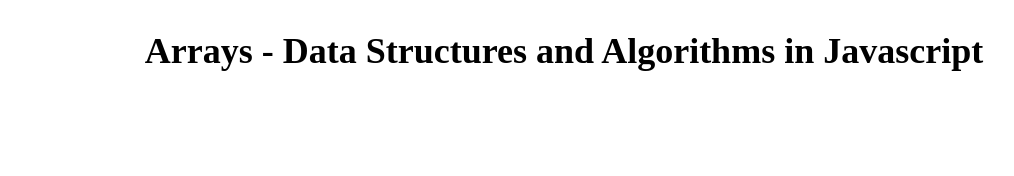
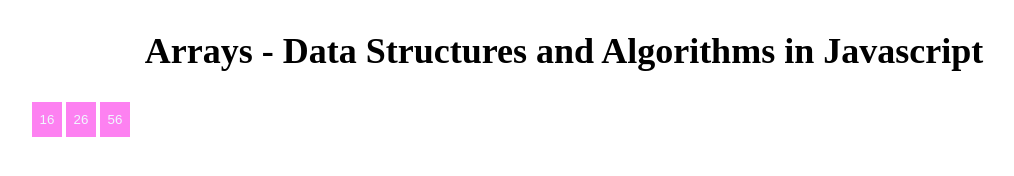
Before and after one commit to mdraselmiah95/CRACKING-the-CODING-INTERVIEW, a plain HTML site: page JavaScript-(JS)/Arrays/index.html in a window 1280 px wide. Shown: the whole page, without its empty margins (76-1090 px from the left). Drawn offline with Linux system fonts and the light colour scheme.

Commit message:
create simple clock

```diff
--- a/JavaScript-(JS)/Arrays/index.html
+++ b/JavaScript-(JS)/Arrays/index.html
@@ -5,11 +5,30 @@
     <meta http-equiv="X-UA-Compatible" content="IE=edge" />
     <meta name="viewport" content="width=device-width, initial-scale=1.0" />
     <title>( Arrays )</title>
+    <style>
+      .hour,
+      .minute,
+      .second {
+        height: 35px;
+        width: 30px;
+        margin: auto;
+        position: relative;
+        left: 100px;
+        background-color: rgb(253, 129, 241);
+        border: 1px;
+        color: aliceblue;
+      }
+    </style>
   </head>
   <body>
     <div style="text-align: center; font-size: 24px">
       <h2>Arrays - Data Structures and Algorithms in Javascript</h2>
     </div>
+    <div class="clock">
+      <button class="hour"></button>
+      <button class="minute"></button>
+      <button class="second"></button>
+    </div>
     <script src="./script.js"></script>
   </body>
 </html>
--- a/JavaScript-(JS)/Arrays/script.js
+++ b/JavaScript-(JS)/Arrays/script.js
@@ -1,85 +1,30 @@
-// Working with array simple method
+// Date and Time ⏲
 
-let letter = ["a", "b", "c", "d", "e"];
+// Using timeStamp  (integer number represent in 'ms' from 1-1-1970)
+const currentTime = new Date();
+// 1 day= 24 * 60 * 60 =  86,400,000 milliseconds (ms).
+// console.log(currentTime);
 
-let reverse = letter.reverse();
+// Date and time Method
+let completeAndDateAndTime = new Date();
 
-// console.log({ letters });
-// console.log({ reverse });
+// console.log(completeAndDateAndTime.getFullYear());
+// console.log(completeAndDateAndTime.getMonth());
 
-let nums = [1, 2, 3, 4, 5];
-let concat = nums.concat(letter);
-// console.log({ concat });
+let hourHand = document.querySelector(".hour");
+let minHand = document.querySelector(".minute");
+let secHand = document.querySelector(".second");
 
-let joined = letter.join("-");
-// console.log({ joined });
+let ticking = function () {
+  let currentTime = new Date();
 
-let newNum = nums.slice(1, 3);
-// console.log({ newNum });
+  let getHour = currentTime.getHours();
+  let getMin = currentTime.getMinutes();
+  let getSec = currentTime.getSeconds();
 
-// Splice method
+  hourHand.textContent = getHour;
+  minHand.textContent = getMin;
+  secHand.textContent = getSec;
+};
 
-let numbers = [1, 2, 3, 4, 5];
-
-let numSplice = numbers.splice(1, 2, "rasel");
-// console.log({ numbers });
-// console.log({ numSplice });
-
-// at method
-
-let number1 = [11, 35, 67, 90, 13];
-
-// console.log(number1[number1.length - 1]);
-// console.log(number1.at(-1));
-// console.log(number1.splice(-1));
-
-const fruits = ["Banana", "Orange", "Apple", "Mango"];
-let fruit = fruits.at(-1);
-// console.log(fruit);
-
-const salaries = [3000, 5000, 2700, 8900, 9900];
-
-let newSalaries = salaries.map((salary) => {
-  const increment = salary / 2;
-  return salary + increment;
-});
-
-// console.log({ newSalaries });
-
-const gifts = [
-  "Teddy bear",
-  "Flower bouquet",
-  "Chocolate box",
-  "Perfume",
-  "Jewelry",
-  "Gift card",
-  "Gourmet hamper",
-];
-
-let filteredArray = gifts.filter((gift) => {
-  if (gift === "Teddy" || gift === "Perfume") {
-    return gift;
-  }
-});
-
-// console.log({ filteredArray });
-
-// Working with array
-
-const letters = ["a", "b", "c", "d", "e", "x", "p", "z", "l"];
-const number = [7, 2, 9, 4, 6, -4, 1, 3];
-
-console.log(letters.sort());
-
-// console.log(number.sort());
-
-const numNum = number.sort((a, b) => {
-  return a - b;
-  // return b - a;
-});
-
-// console.log(numNum);
-
-const num = [1, 2, 3, 4, 5, 6, 7];
-
-let result = num.slice(0, 3);
+setInterval(ticking, 1000);
```
Also changed, not shown: JavaScript-(JS)/Arrays/script copy 2.js (added, +85 -0 lines).
